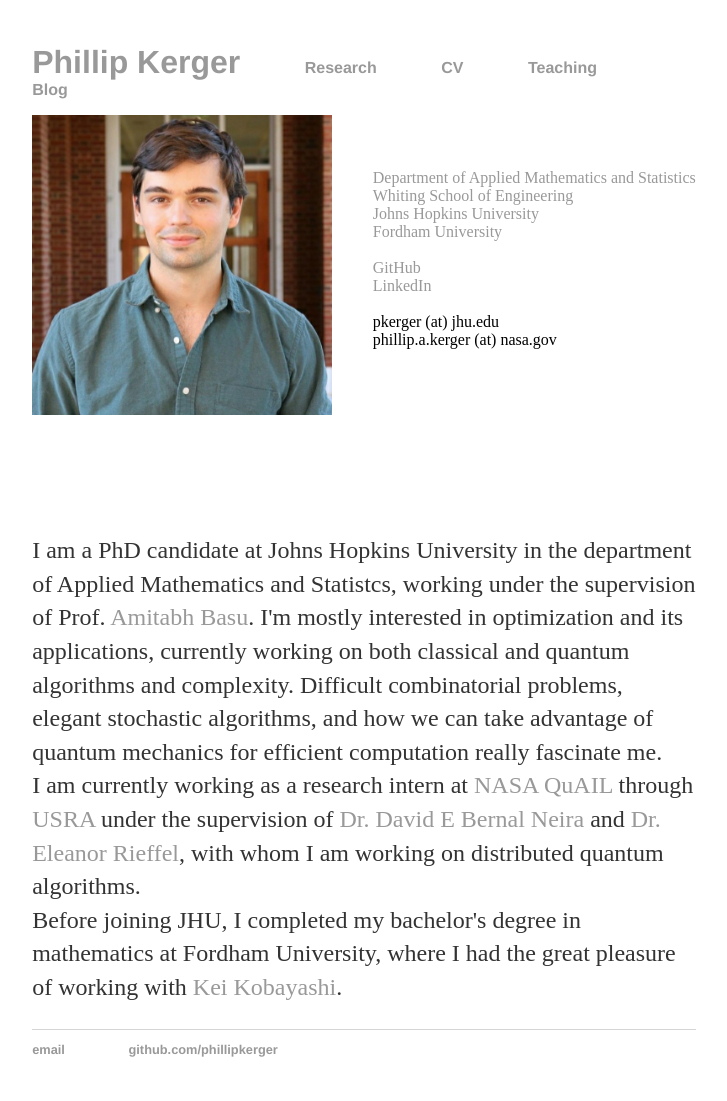
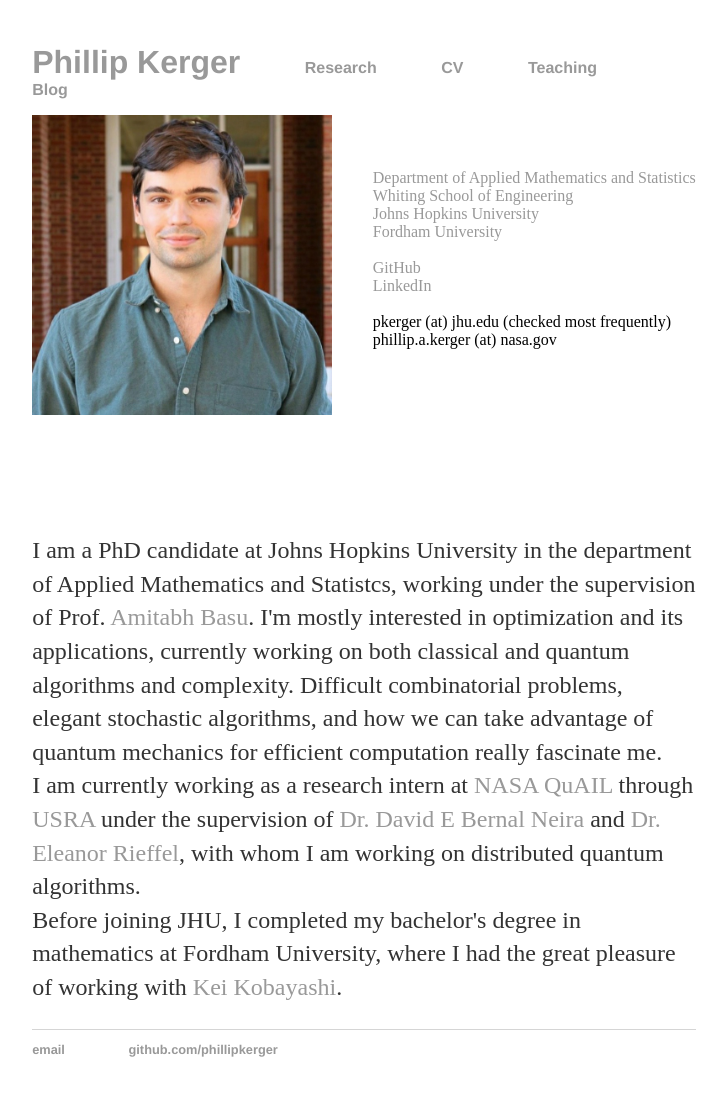
Before and after one commit to PhillipKerger/phillipkerger.github.io, a Jekyll site: the page built from index.html, in a window 1280 px wide. Shown: the whole page, without its empty margins (276-1003 px from the left). Built offline with Jekyll 4.4.1, drawn with Linux system fonts in a browser that asks for light colours.

Commit message:
Update index.html

```diff
--- a/index.html
+++ b/index.html
@@ -26,7 +26,7 @@ title: Phillip Kerger
 		<a href="https://www.linkedin.com/in/phillip-kerger-17222780">LinkedIn</a><br>
 
 		<br>
-		pkerger (at) jhu.edu
+		pkerger (at) jhu.edu (checked most frequently)
 		<br>
 		phillip.a.kerger (at) nasa.gov
 			</div>
```
